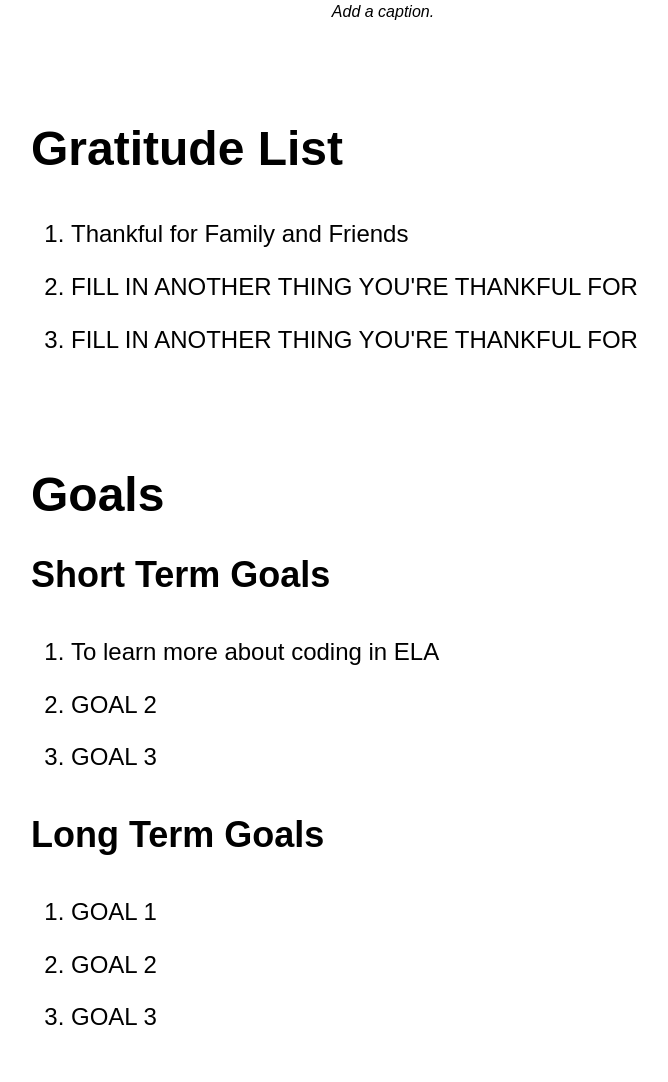
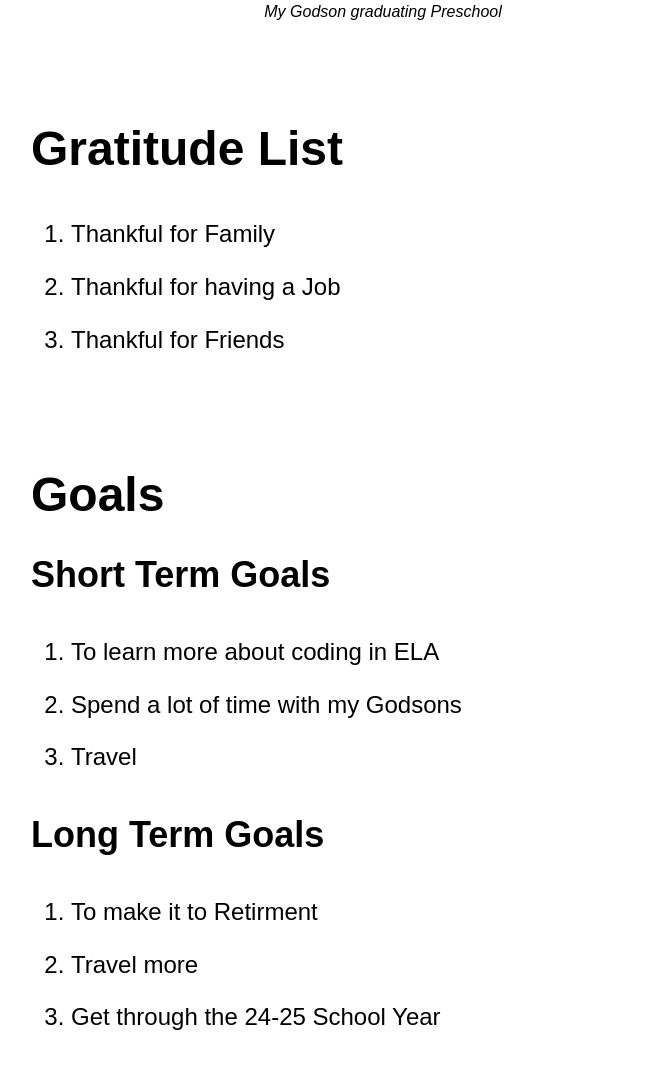
Before and after one commit to areese510/AmandaVision, a plain HTML site: page index.html in a window 1280 px wide. Shown: the part 2450-3532 px from the top of the page, without its empty margins (257-925 px from the left). Drawn offline with Linux system fonts and the light colour scheme.

Commit message:
Add files via upload

```diff
--- a/index.html
+++ b/index.html
@@ -43,7 +43,7 @@ To replace this image, simply find and delete the hero.jpg file in the project f
 <img class="frame" src="horizon.jpg" alt="describe the image HERE for accessibility purposes" style="width:75%">
 <!--Add alt="text" image descriptions for visually impaired individuals using screen readers. Describe your image as clearly and succinctly as possible. Add captions. They provide another important layer of accessibility.-->
 <div class="caption">
-<p><em>Add a caption.</em></p>
+<p><em>My Godson graduating Preschool</em></p>
 </div>
 
 
@@ -53,9 +53,9 @@ To replace this image, simply find and delete the hero.jpg file in the project f
   <h1>Gratitude List</h1>
     <div>
       <ol>
-        <li>Thankful for Family and Friends</li>
-        <li>FILL IN ANOTHER THING YOU'RE THANKFUL FOR</li>
-        <li>FILL IN ANOTHER THING YOU'RE THANKFUL FOR</li>
+        <li>Thankful for Family</li>
+        <li>Thankful for having a Job</li>
+        <li>Thankful for Friends</li>
      </ol>
   </div>
 </div>
@@ -70,22 +70,22 @@ To replace this image, simply find and delete the hero.jpg file in the project f
       <h2>Short Term Goals</h2>
         <ol>
           <li>To learn more about coding in ELA</li>
-          <li>GOAL 2</li>
-          <li>GOAL 3</li>
+          <li>Spend a lot of time with my Godsons </li>
+          <li>Travel</li>
         </ol>
      </div>
      <div>
        <h2>Long Term Goals</h2>
          <ol>
-           <li>GOAL 1</li>
-           <li>GOAL 2</li>
-           <li>GOAL 3</li>
+           <li>To make it to Retirment</li>
+           <li>Travel more</li>
+           <li>Get through the 24-25 School Year</li>
          </ol>
     </div>
 </div>
 
 
-<img class="frame" src="horizon.jpg" alt="describe the image HERE for accessibility purposes" style="width:75%">
+<img class="frame" src="me.jpg" alt="describe the image HERE for accessibility purposes" style="width:75%">
 <div class="caption">
 <p><em>Add a caption.</em></p>
 </div>
```
